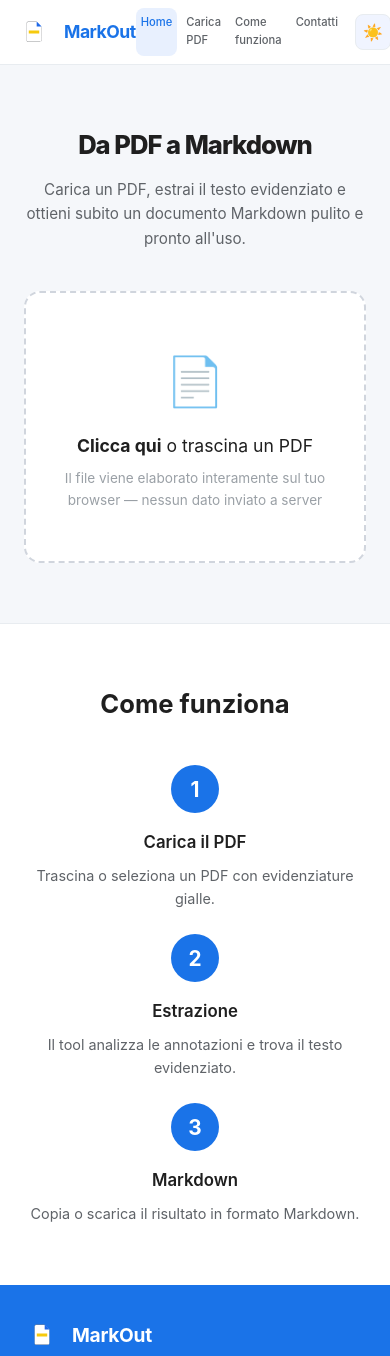
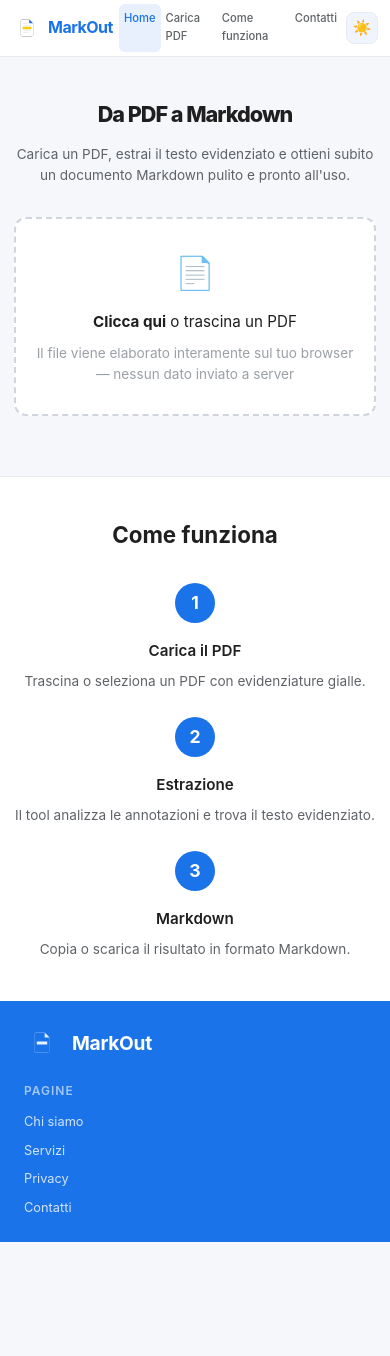
Before and after one commit to frabbat3/MarkOut, a plain HTML site: page index.html in a window 390 px wide. Shown: the top 1356 px of the page. After the commit the page ends 1242 px from the top, so only its background shows below. Drawn offline with Linux system fonts and the light colour scheme; a script that the page names is missing.

Commit message:
Footer: image.svg + filtro bianco; Mobile: responsive completo

```diff
--- a/index.html
+++ b/index.html
@@ -116,7 +116,7 @@
   <footer class="site-footer">
     <div class="footer-inner">
       <div class="footer-left">
-        <img src="gemini-svg.svg" alt="MarkOut" class="footer-logo">
+        <img src="image.svg" alt="MarkOut" class="footer-logo">
         <span class="footer-brand">MarkOut</span>
       </div>
       <div class="footer-right">
--- a/style.css
+++ b/style.css
@@ -220,7 +220,7 @@ html[data-theme="dark"] .icon-moon { display: inline; }
 }
 .footer-logo {
   width: 36px; height: 36px; display: block;
-  border-radius: 4px;
+  filter: brightness(0) invert(1); opacity: 0.9;
 }
 .footer-brand {
   font-size: 1.2rem; font-weight: 700;
@@ -255,18 +255,58 @@ html[data-theme="dark"] .icon-moon { display: inline; }
 .hidden { display: none !important; }
 
 /* ─── RESPONSIVE ─── */
-@media (max-width: 700px) {
-  .header-inner { padding: 0 16px; }
+@media (max-width: 768px) {
+  .header-inner { padding: 0 12px; height: 56px; }
   .brand-name { font-size: 1.1rem; }
-  .nav-link { padding: 6px 8px; font-size: 0.75rem; }
+  .logo-icon { width: 30px; height: 30px; }
+  .header-nav { gap: 0; }
+  .nav-link { padding: 6px 8px; font-size: 0.78rem; }
+  .theme-toggle { width: 34px; height: 34px; font-size: 1rem; }
+
+  .hero { padding: 40px 0 30px; }
   .hero h1 { font-size: 1.6rem; }
   .hero-sub { font-size: 0.95rem; }
+
+  .upload-area { padding: 36px 16px; }
+  .upload-icon { font-size: 2.4rem; }
+
+  .how-it-works { padding: 40px 0; }
+  .how-it-works h2 { font-size: 1.4rem; margin-bottom: 30px; }
   .steps { grid-template-columns: 1fr; gap: 24px; }
+
   .result-header { flex-direction: column; align-items: flex-start; }
-  .footer-inner { flex-direction: column; gap: 24px; }
+  .markdown-output { max-height: 350px; font-size: 0.8rem; padding: 16px; }
+
+  .site-footer { padding: 24px 0; }
+  .footer-inner { flex-direction: column; gap: 20px; align-items: flex-start; }
   .footer-right { gap: 32px; }
+  .footer-heading { font-size: 0.75rem; }
+  .footer-links a { font-size: 0.85rem; }
 }
+
 @media (max-width: 480px) {
-  .nav-link { padding: 6px 5px; font-size: 0.7rem; }
-  .theme-toggle { width: 36px; height: 36px; font-size: 1rem; }
+  .header-inner { gap: 6px; }
+  .header-left { gap: 6px; }
+  .header-right { gap: 4px; }
+  .brand-name { font-size: 1rem; }
+  .header-nav { gap: 0; }
+  .nav-link { padding: 6px 5px; font-size: 0.7rem; border-radius: 6px; }
+  .theme-toggle { width: 32px; height: 32px; font-size: 0.95rem; }
+
+  .hero h1 { font-size: 1.35rem; }
+  .hero-sub { font-size: 0.85rem; }
+  .container { padding: 0 14px; }
+
+  .upload-area { padding: 28px 12px; border-radius: 12px; }
+  .upload-text { font-size: 0.95rem; }
+  .upload-icon { font-size: 2rem; }
+
+  .result-header h2 { font-size: 1rem; }
+  .btn-sm { padding: 8px 14px; font-size: 0.8rem; }
+
+  .step-num { width: 40px; height: 40px; font-size: 1.1rem; }
+  .step h3 { font-size: 0.95rem; }
+  .step p { font-size: 0.85rem; }
+
+  .footer-links a { font-size: 0.8rem; }
 }
```
